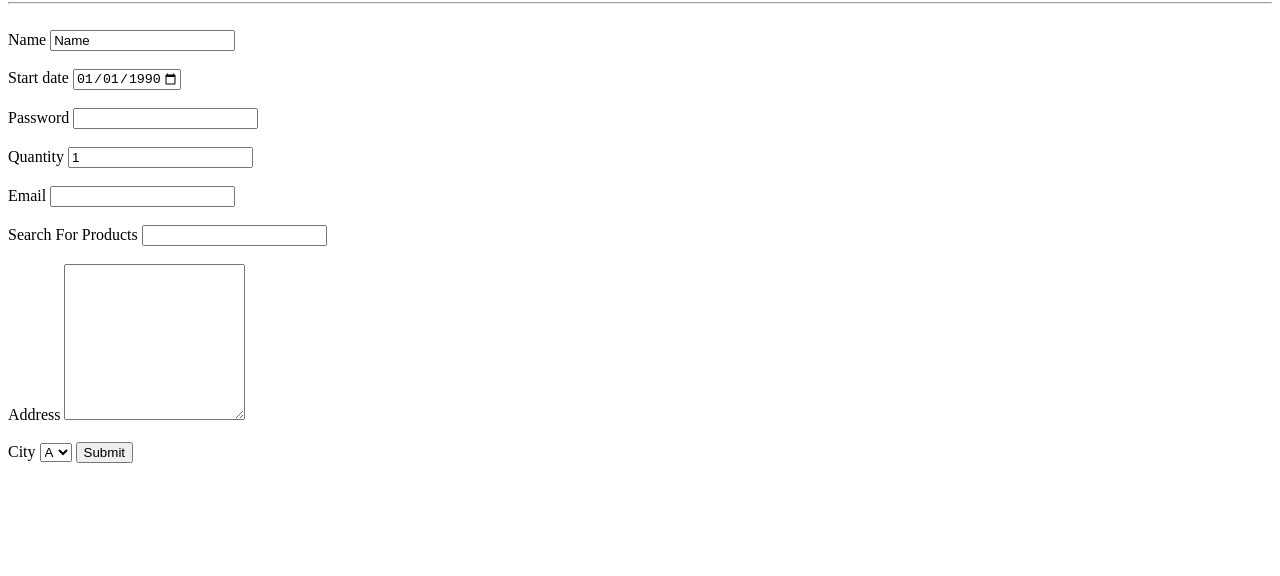
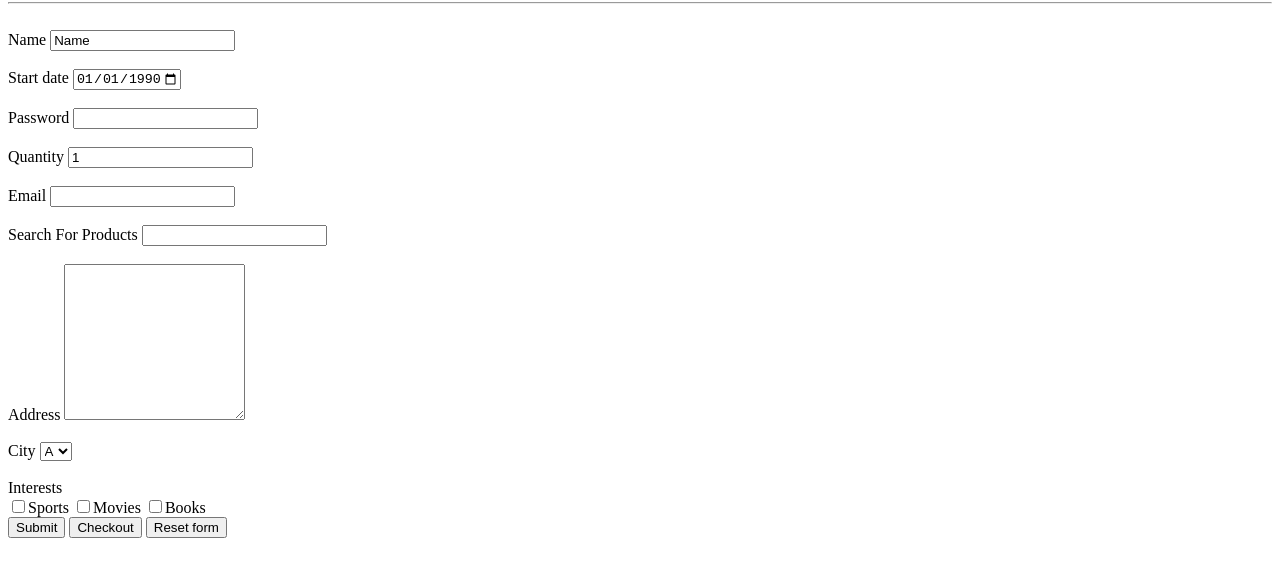
Before and after one commit to shubhjena/Front_End_GL_Course, a plain HTML site: page HTML/Forms.html in a window 1280 px wide. Shown: the part 78-654 px from the top of the page. Drawn offline with Linux system fonts and the light colour scheme.

Commit message:
Update Forms.html

```diff
--- a/HTML/Forms.html
+++ b/HTML/Forms.html
@@ -38,8 +38,18 @@
             <option value="">C</option>
             <option value="">D</option>
             <option value="">E</option>
-        </select>
+        </select><br><br>
+
+        <label for="interests">Interests</label>
+        <div>
+            <label><input type="checkbox" name="interests" value="sports"/>Sports</label>
+            <label><input type="checkbox" name="interests" value="movies"/>Movies</label>
+            <label><input type="checkbox" name="interests" value="books"/>Books</label>
+        </div>
+
         <button>Submit</button>
+        <input type="submit" value="Checkout" />
+        <input type="reset" value="Reset form"/>
     </form>
 </body>
 </html>
```
